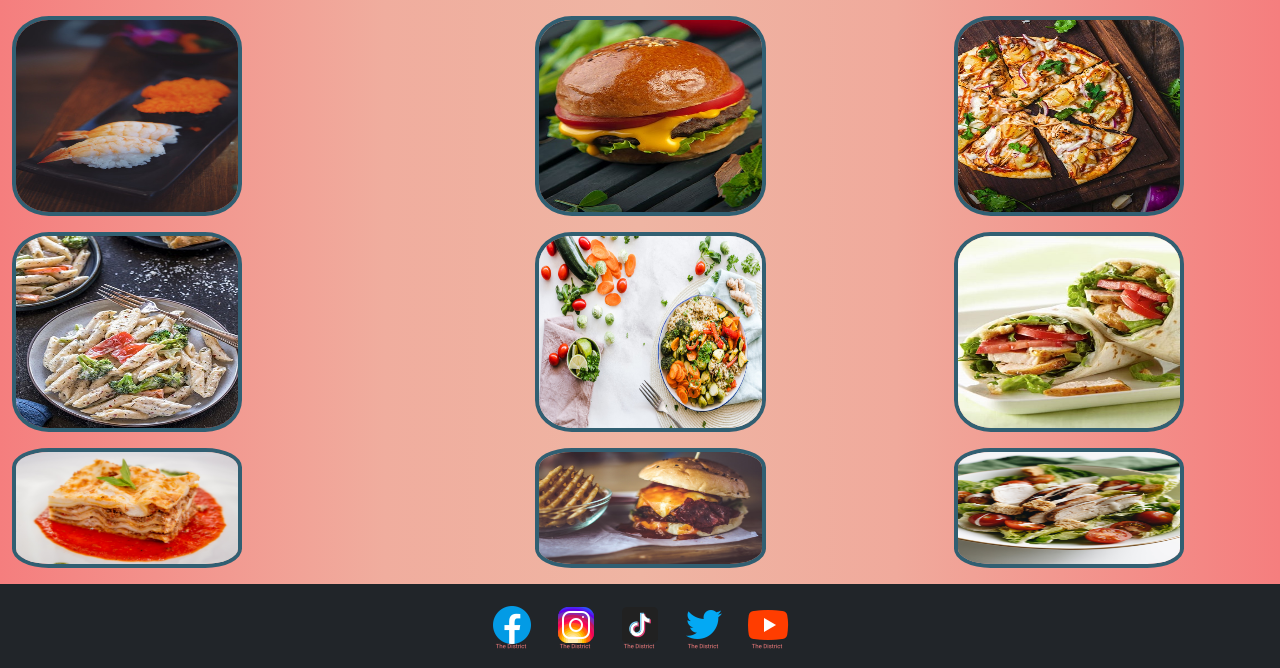
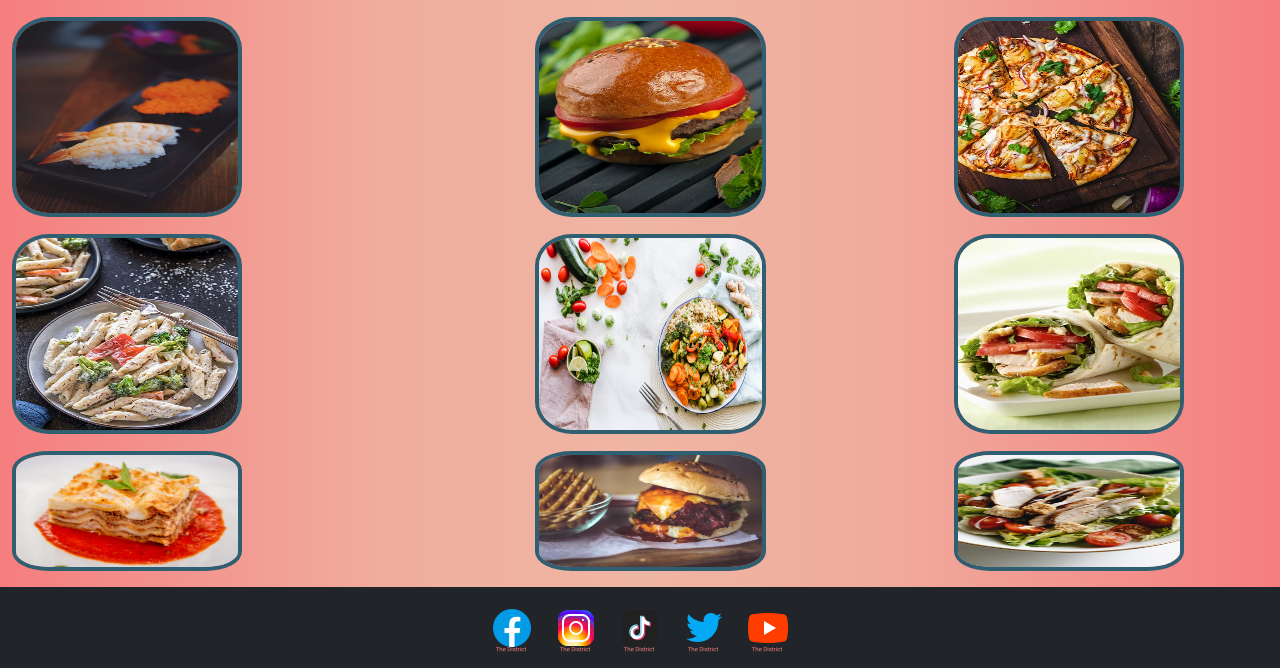
Before and after one commit to SjSlayde/the-district, a PHP site: page / in a window 1280 px wide. Shown: the part 256-924 px from the top of the page. Run offline with PHP 8.4, Linux system fonts and the light colour scheme; some libraries are stand-ins or nearby versions.

Commit message:
index 100%

```diff
--- a/css/index.css
+++ b/css/index.css
@@ -18,6 +18,7 @@
                 margin-top: 10vw; }
 
     .imagecat {
+        margin-top: 1px;
         padding: 0;
         border-radius: 16%;
         border: 4px solid #315F72;
@@ -26,6 +27,7 @@
     }
 
     .imageplat {
+        margin-top: 1px;
         padding: 0;
         border-radius: 16%;
         border: 4px solid #315F72;
--- a/index.html
+++ b/index.html
@@ -50,7 +50,7 @@
         </div>
     </div>
         <div class="container-fluid">
-            <div class="row g-0 mt-3">
+            <div class="row g-0 mt-xl-3">
                 <div class="col-12 col-sm-6 col-xl-5">
                     <img class="imagecat img-fluid" src="img/category/asian_food_cat.jpg" alt="sushi">
                 </div>
@@ -61,7 +61,7 @@
                     <img class="imagecat img-fluid" src="img/category/pizza_cat.jpg" alt="pizza">
                 </div>
             </div>
-            <div class="row g-0 mt-3">
+            <div class="row g-0 mt-xl-3">
                 <div class="col-12 col-sm-6 col-xl-5">
                     <img class="imagecat img-fluid" src="img/category/pasta_cat.jpg" alt="pasta">
                 </div>
@@ -72,7 +72,7 @@
                     <img class="imagecat img-fluid" src="img/category/wrap_cat.jpg" alt="wrap">
                 </div>
             </div>
-            <div class="row g-0 mt-3">
+            <div class="row g-0 mt-xl-3">
                 <div class="col-12 col-sm-6 col-xl-5">
                     <img class="imageplat img-fluid" src="img/food/lasagnes_viande.jpg" alt="lasagnes_plat">
                 </div>
@@ -85,24 +85,24 @@
             </div>
             </div>
         <footer>
-            <nav id="navbot" class="navbar navbar-expand-sm bg-dark navbar-dark mt-3">
-                <div class="collapse navbar-collapse">
+            <nav id="navbot" class="navbar navbar-expand bg-dark navbar-dark mt-3">
+                <div class="collapse navbar-collapse" id="collapsibleNavbar2">
                     <div class="container">
                         <ul class="navbar-nav justify-content-center mx-xl-2">
                             <li class="nav-item">
-                                <a class="nav-link active" href="#" title="Accueil"><img src="img/social_media/icons8-facebook-48.png" class="d-inline-block align-text-top" alt="navinsta"></a>
+                                <a class="nav-link active" href="#" title="Accueil"><img src="img/social_media/icons8-facebook-48.png" class="img-fluid align-text-top" alt="navinsta"></a>
                             </li>
                             <li class="nav-item">
-                                <a class="nav-link" href="#" title="Categorie"><img src="img/social_media/icons8-instagram-48.png" class="d-inline-block align-text-top" alt="navfb"></a>
+                                <a class="nav-link" href="#" title="Categorie"><img src="img/social_media/icons8-instagram-48.png" class="img-fluid d-inline-block align-text-top" alt="navfb"></a>
                             </li>
                             <li class="nav-item">
-                                <a class="nav-link" href="#" title="Plat"><img src="img/social_media/icons8-tiktok-48.png" class="d-inline-block align-text-top" alt="navtt"></a>
+                                <a class="nav-link" href="#" title="Plat"><img src="img/social_media/icons8-tiktok-48.png" class="img-fluid d-inline-block align-text-top" alt="navtt"></a>
                             </li>
                             <li class="nav-item">
-                                <a class="nav-link" href="#" title="contact"><img src="img/social_media/icons8-twitter-48.png" class="d-inline-block align-text-top" alt="navx"></a>
+                                <a class="nav-link" href="#" title="contact"><img src="img/social_media/icons8-twitter-48.png" class="img-fluid d-inline-block align-text-top" alt="navx"></a>
                             </li>
                             <li class="nav-item">
-                                <a class="nav-link" href="#" title="contact"><img src="img/social_media/icons8-youtube-48.png" class="d-inline-block align-text-top" alt="navyt"></a>
+                                <a class="nav-link" href="#" title="contact"><img src="img/social_media/icons8-youtube-48.png" class="img-fluid d-inline-block align-text-top" alt="navyt"></a>
                             </li>
                         </ul>
                     </div>
```
